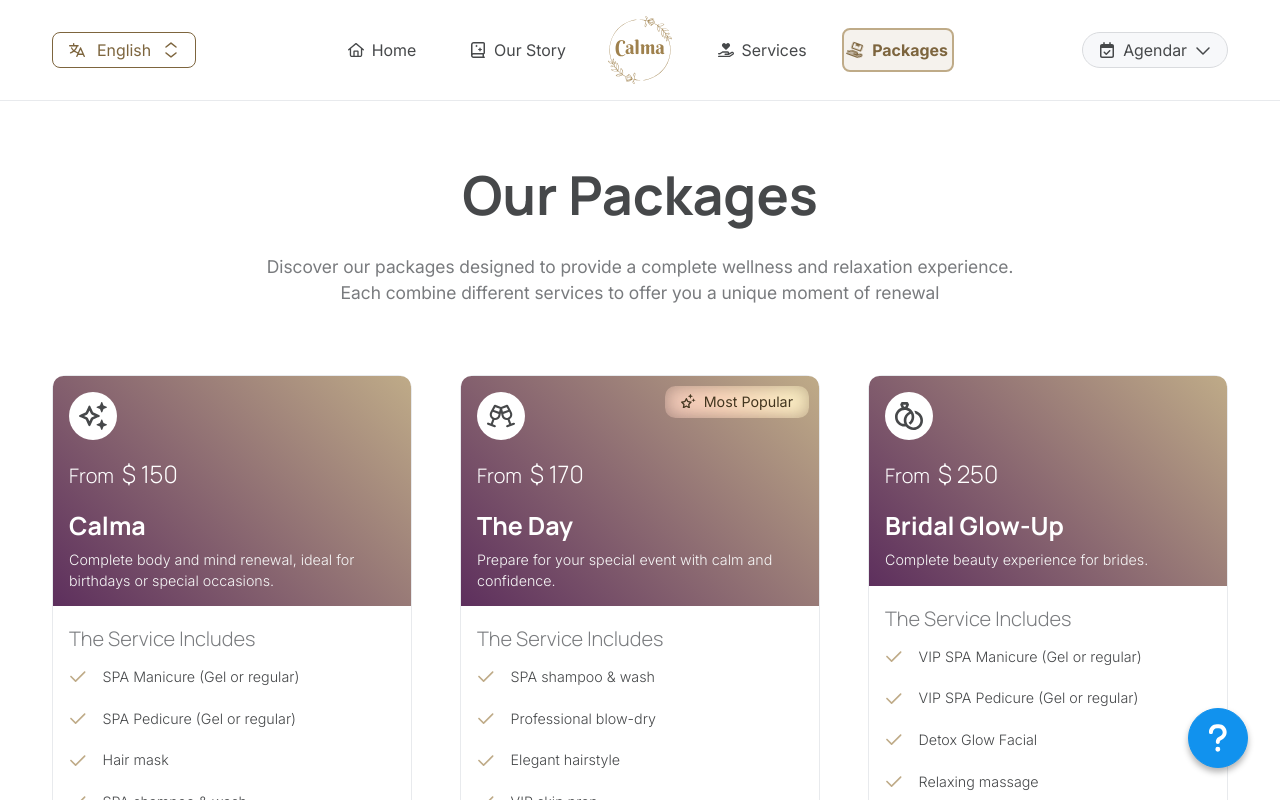
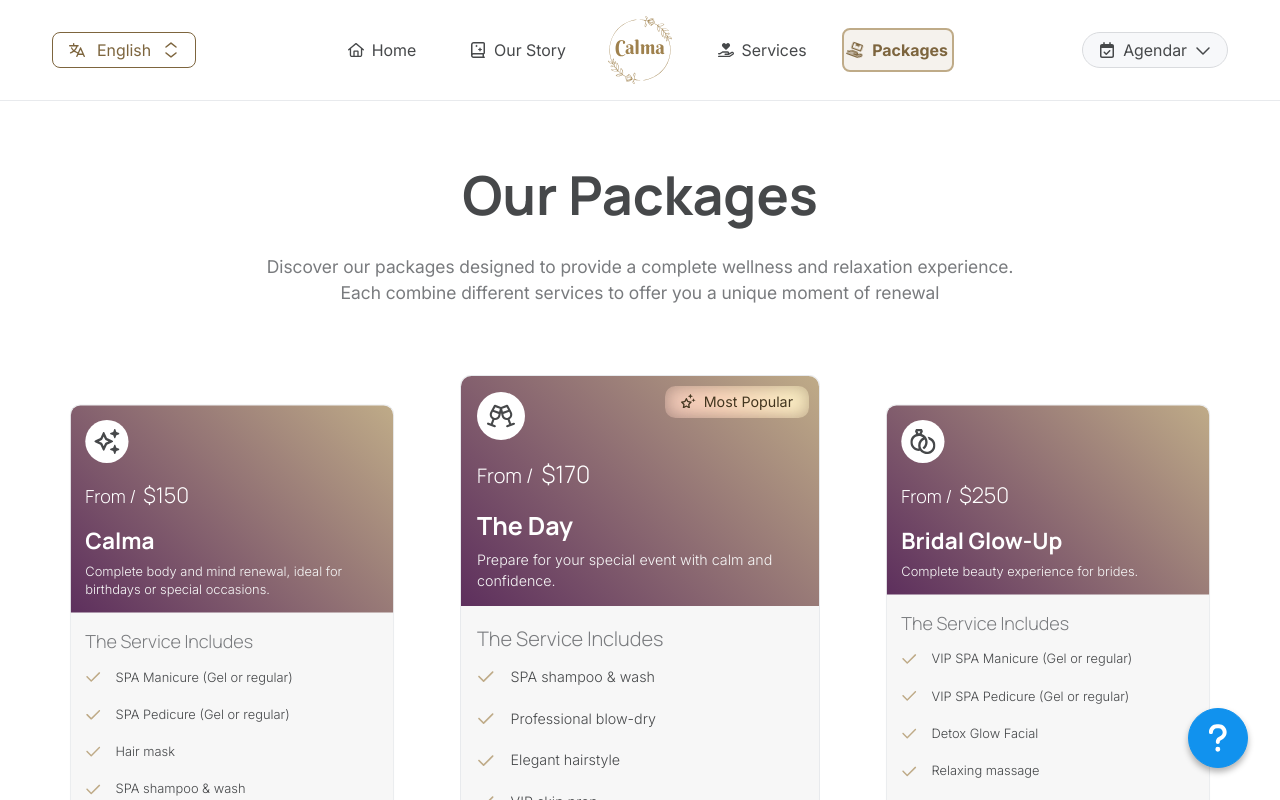
Before and after one commit to darrelmasis/Calma, a React (Vite) app in the folder client/: page /packages in a window 1280 px wide. Shown: the top 800 px of the page. Built offline with nearby package versions, Linux system fonts and the light colour scheme.

Commit message:
fix: mejorar estilos y estructura de componentes de paquetes para una mejor presentación y usabilidad

```diff
--- a/client/src/components/commons/PackageCard.jsx
+++ b/client/src/components/commons/PackageCard.jsx
@@ -7,10 +7,10 @@ const PackageCard = ({ icono, nombre, precio, descripcion, servicios, isFeatured
 
   return (
     <div className="package-card">
-      <div className="rounded bg-container w-100">
+      <div className="rounded w-100">
         <div className="package-card-header p-3 rounded-top-sm position-relative">
           <Icon name={icono} className=" package-icon bg-white" size='lg' />
-          <h2 className="text-white fs-lead"><span className='fs-h5 fw-light me-2'>{t('packages.section_1.from_price_text')}</span>{currencySymbol} {precio}</h2>
+          <h2 className="text-white fs-lead"><span className='fs-h5 fw-light me-2'>{t('packages.section_1.from_price_text')} /</span>{currencySymbol}{precio}</h2>
           <h2 className="text-white fs-h4">{nombre}</h2>
           <span className="text-neutral-50 fw-light package-description fs-medium">{descripcion}</span>
           {
--- a/client/src/pages/screens/Packages.jsx
+++ b/client/src/pages/screens/Packages.jsx
@@ -32,10 +32,9 @@ const Packages = () => {
                 </Fade>
               </div>
             </div>
-            <div className="package-card-group grid-row gap-lg-3">
+            <Fade className="package-card-group grid-row gap-lg-3">
               {packages.map((pkg, index) => (
-                <div className="package-card-wrapper grid-col-12 grid-col-md-4 rounded-all-md border" key={index}>
-                  <Fade>
+                <div key={index} className='package-card-wrapper grid-col-12 grid-col-md-4 border rounded-all-sm bg-neutral-50' data-featured={pkg.featured}>
                   <PackageCard
                     icono={pkg.icono}
                     nombre={pkg.nombre_original}
@@ -45,12 +44,14 @@ const Packages = () => {
                     isFeatured={pkg.featured}
                     featuredText={pkg.featured_text}
                   />
+                </div>
+              ))}
             </Fade>
           </div>
-              ))}
-            </div>
-          </div>
+          <Fade>
             <p className='text-muted text-center fs-medium mt-5'>{`* ${t('packages.section_1.group_optionaly_text')}`}</p>
+
+          </Fade>
         </div>
       </section>
 
--- a/client/src/styles/pages/_packages.scss
+++ b/client/src/styles/pages/_packages.scss
@@ -8,24 +8,16 @@
 
   @include mq.screen('min', 'lg') {
     &:hover {
-      box-shadow: 0 0 12px rgba(0, 0, 0, 0.05);
-      transform: scale(1.02);
+      box-shadow: 0 6px 12px rgba(0, 0, 0, 0.1);
       cursor: pointer;
-    }
-    &:hover .package-header {
-      background-color: var(--primary);
-    }
-    &:hover .package-description {
-      color: var(--primary-100);
     }
   }
 }
 
 .package-card-group {
   @include mq.screen('min', 'lg') {
-    &:has(.package-card-wrapper:hover) .package-card-wrapper:not(:hover) {
-      opacity: 0.85;
-      transform: scale(0.98);
+    & .package-card-wrapper:not([data-featured='true']) {
+      transform: scale(0.9);
     }
   }
 }
```
Lines whose indentation alone changed are shown as unchanged.
